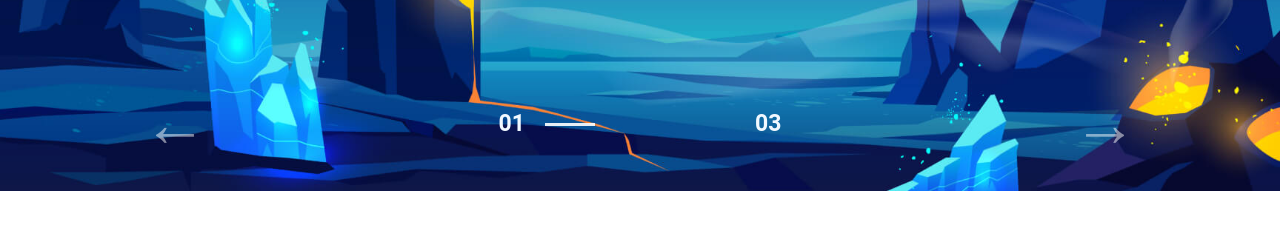
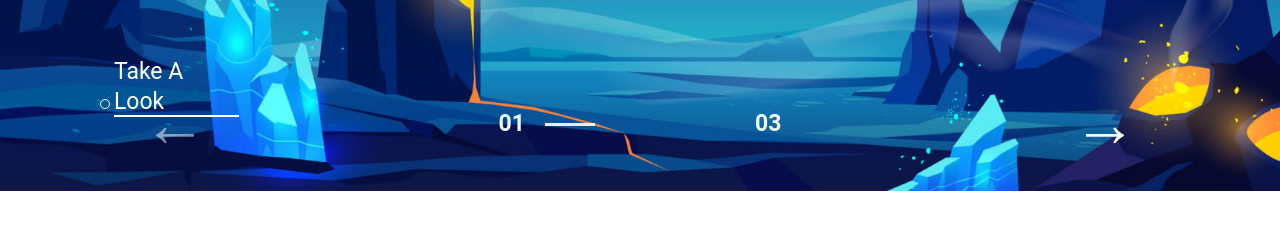
Before and after one commit to MatheusDias96/HomeCarousel, a plain HTML site: page index.html in a window 1280 px wide. Shown: the part 609-838 px from the top of the page. Drawn offline with Linux system fonts and the light colour scheme; a web font is replaced by a local one.

Commit message:
html e css

```diff
--- a/index.html
+++ b/index.html
@@ -15,17 +15,17 @@
       <a class="logo" href="/"><img src="./assets/svg/vector.svg" alt="vector"></a>
 
       <nav class="menu-nav">
-        <li><a href="">Home</a></li>
-        <li><a href="">Stories</a></li>
-        <li><a href="">Works</a></li>
-        <li><a href="">Pages</a></li>
-        <li><a href="">Contact</a></li>
-        <li><a href="">Shop</a></li>
+        <li><a href="#">Home</a></li>
+        <li><a href="#">Stories</a></li>
+        <li><a href="#">Works</a></li>
+        <li><a href="#">Pages</a></li>
+        <li><a href="#">Contact</a></li>
+        <li><a href="#">Shop</a></li>
       </nav>
 
       <div class="icons">
-        <a href="/"><img src="./assets/svg/search.svg" alt=""></a>
-        <a href=""><img src="./assets/svg/magnifying-glass-logo.svg" alt=""></a>
+        <a href="#"><img src="./assets/svg/search.svg" alt=""></a>
+        <a href="#"><img src="./assets/svg/magnifying-glass-logo.svg" alt=""></a>
       </div>
 
     </header>
@@ -36,6 +36,12 @@
           <h1 class="title">DESIGN</h1>
           <p>It is a long established fact that a reader will be distracted by the readable content of a page when looking at its layout. The point of using Lorem Ipsum.
           </p>
+          <div class="take-container">
+            <svg xmlns="http://www.w3.org/2000/svg" width="10" height="10" viewBox="0 0 10 10" fill="none">
+              <circle cx="5" cy="5" r="4.5" stroke="white" />
+            </svg>
+            <a href="">Take A Look</a>
+          </div>
         </div>
         <div class="btn-container">
           <button data-js="btn" class="btn">&#x2190;</button>
@@ -46,7 +52,7 @@
             <div data-js="active-color3" class="counter-line desable-color"></div>
             <div class="counter-init counter">03</div>
           </div>
-          <button data-js="btn2" class="btn">&#x2192;</button>
+          <button data-js="btn2" class="btn btn2">&#x2192;</button>
         </div>
       </div>
   </div>
--- a/styles/background.css
+++ b/styles/background.css
@@ -45,6 +45,15 @@
   padding: 30px 20px;
   margin: 0 103px;
 }
+
+.btn2{
+  color: #FFF;
+}
+
+.btn2:hover{
+color: var(--button);
+}
+
 .counter-container {
   display: flex;
   justify-content: center;
--- a/styles/infos.css
+++ b/styles/infos.css
@@ -24,3 +24,56 @@ p {
   font-weight: 400;
   line-height: 30px;
 }
+.take-container{
+  margin-top: 20px;
+}
+
+.take-container a {
+width: 7.813rem;
+color: #FFF;
+font-size: 23px;
+font-style: normal;
+font-weight: 400;
+line-height: 30px;
+margin-top: 30px;
+  ;
+}
+
+.take-container a:hover{
+color: var(--button);
+transition: all 0.6s;
+}
+
+
+.take-container svg{
+  padding-left:10px 20px ;
+}
+
+.take-container a {
+  position: relative;
+  display: inline-block;
+  text-decoration: none;
+  color: #fff; /* Cor do texto do link */
+  transition: color 0.3s ease; /* Adiciona uma transição para a cor do texto */
+}
+
+.take-container a::after {
+  content: '';
+  display: block;
+  height: 2px;
+  width: 100%;
+  background-color: #fff; /* Cor da linha */
+  position: absolute;
+  bottom: 0;
+  left: 0;
+  transition: opacity 0.3s ease; /* Adiciona uma transição de 0.3 segundos para a opacidade */
+  opacity: 1; /* Define a opacidade inicial como 1 (totalmente visível) */
+}
+
+.take-container a:hover {
+  color: var(--button); /* Muda a cor do texto do link ao passar o mouse */
+}
+
+.take-container a:hover::after {
+  opacity: 0; /* Define a opacidade para 0 (totalmente transparente) quando o mouse passa sobre o link */
+}
```
Also changed, not shown: assets/svg/Ellipse.svg (added).
